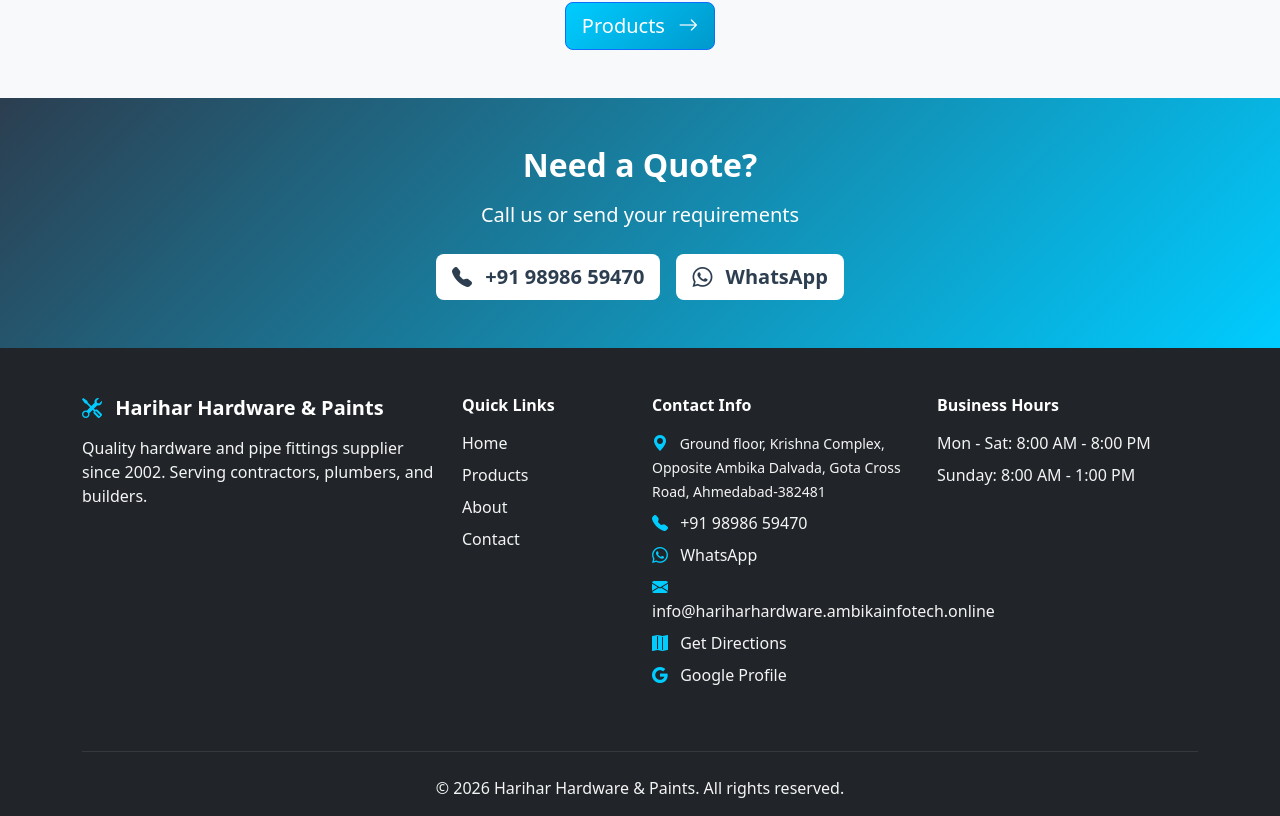
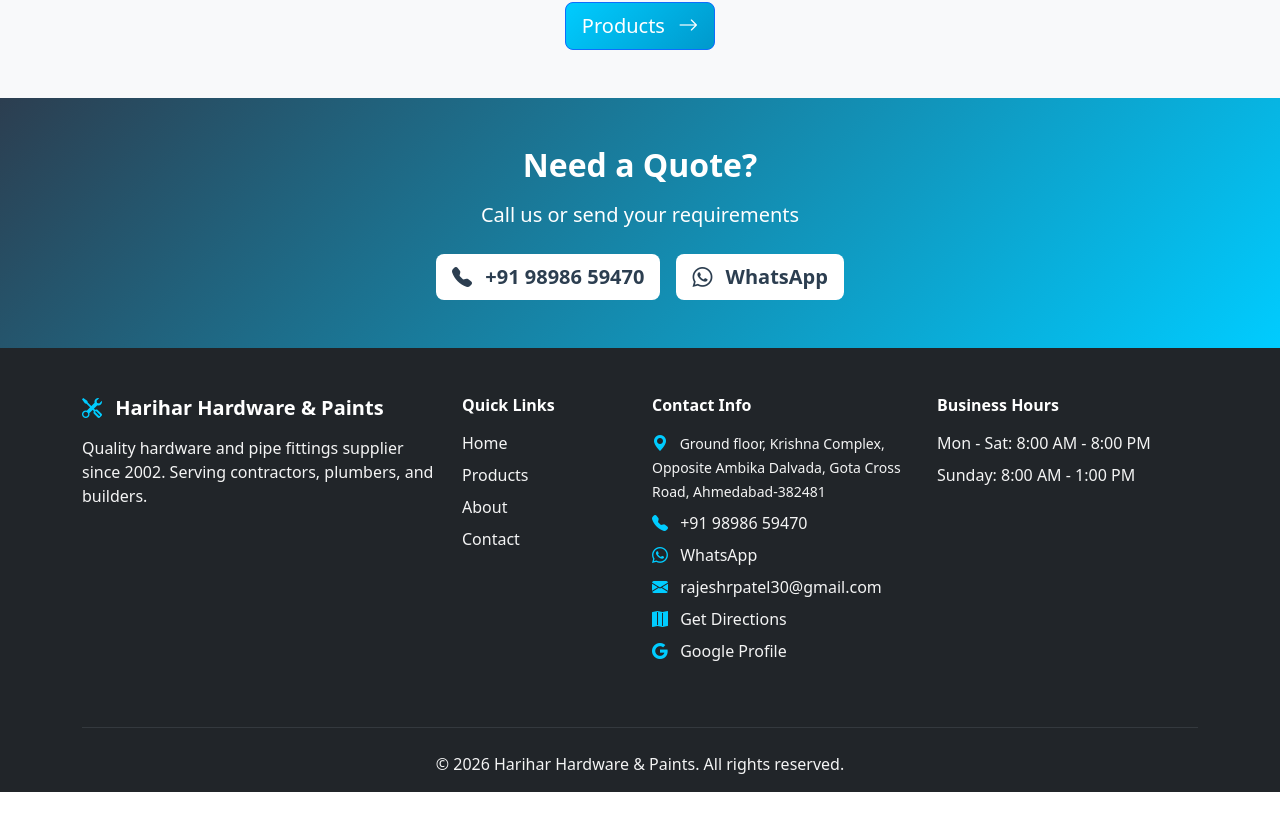
Before and after one commit to ambika-infotech-service/HariharHardware, an Angular app: page / in a window 1280 px wide. Shown: the part 1377-2193 px from the top of the page. After the commit the page ends 2169 px from the top, so only its background shows below. Built offline with nearby package versions, Linux system fonts and the light colour scheme.

Commit message:
Update footer.html

```diff
--- a/src/app/components/footer/footer.html
+++ b/src/app/components/footer/footer.html
@@ -71,7 +71,7 @@
               href="mailto:rajeshrpatel30@gmail.com"
               class="text-light-emphasis text-decoration-none"
             >
-              info&#64;hariharhardware.ambikainfotech.online
+              rajeshrpatel30&#64;gmail.com
             </a>
           </li>
           <li class="mb-2">
```
